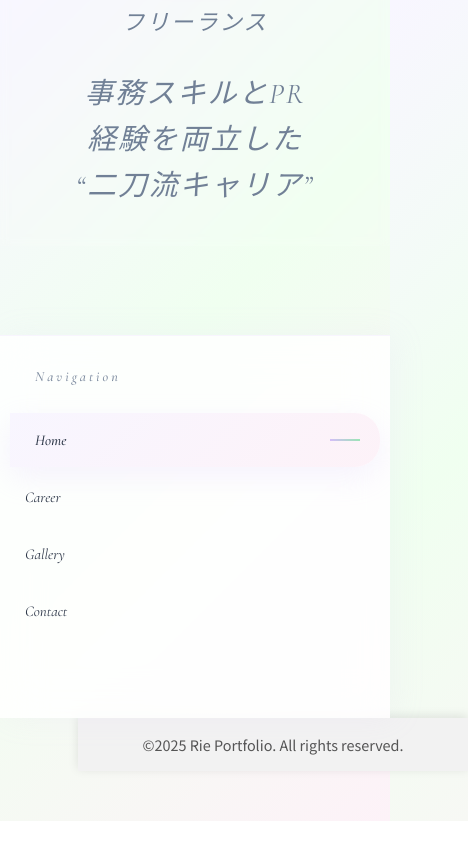
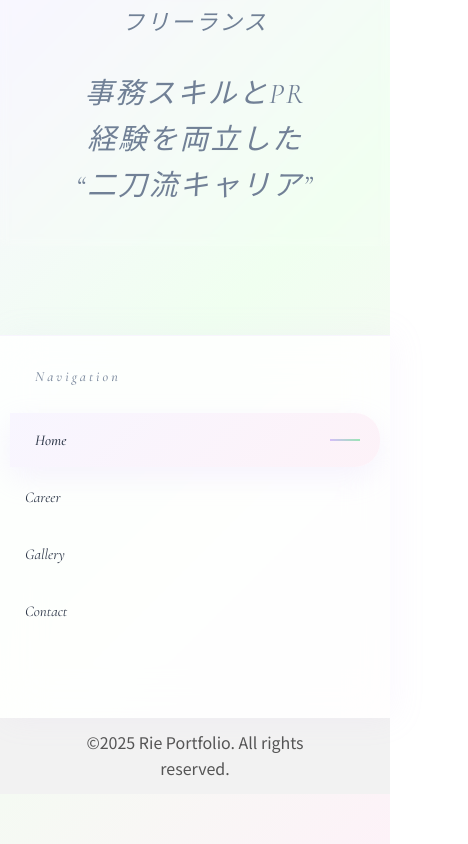
Before and after one commit to rie2234/profilesite, a plain HTML site: page index.html in a window 390 px wide. Shown: the part 509-1353 px from the top of the page, 468 px wide, since content can reach past the window. Before the commit the page ends 1330 px from the top, so only its background shows below. Drawn offline with nearby package versions, Linux system fonts and the light colour scheme; a web font is replaced by a local one.

Commit message:
Update footer and CSS adjustments

```diff
--- a/assets/css/style.css
+++ b/assets/css/style.css
@@ -827,13 +827,11 @@ footer {
   }
 
   footer {
-    position: relative; /* fixed ではなく relative にしてスクロール下に配置 */
-    width: 100%;        /* 親要素いっぱいに広げる */
-    text-align: center; /* 中央揃え */
-    padding: 15px 0;
-    background-color: #f2f2f2;
-    box-shadow: 0 -2px 10px rgba(0, 0, 0, 0.1);
-    font-size: 0.9rem;
-    left: 0;            /* 念のため左端に揃える */
+    position: relative;   /* 親要素フロー内に配置 */
+    width: 100vw;         /* 画面幅いっぱいに広げる */
+    max-width: 100%;
+    margin: 0;            /* 親要素の余白を無効化 */
+    left: 0;
+    text-align: center;   /* 中央揃え */
   }
 }
```
